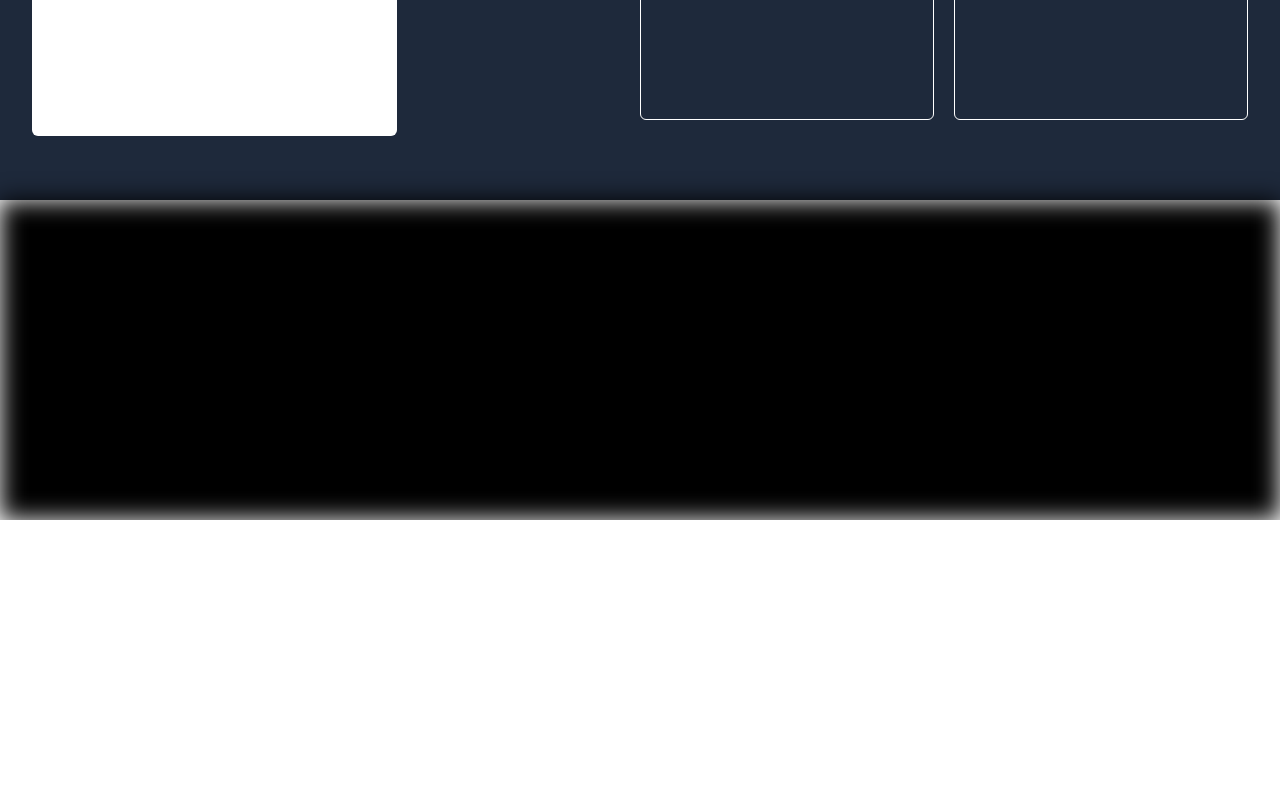
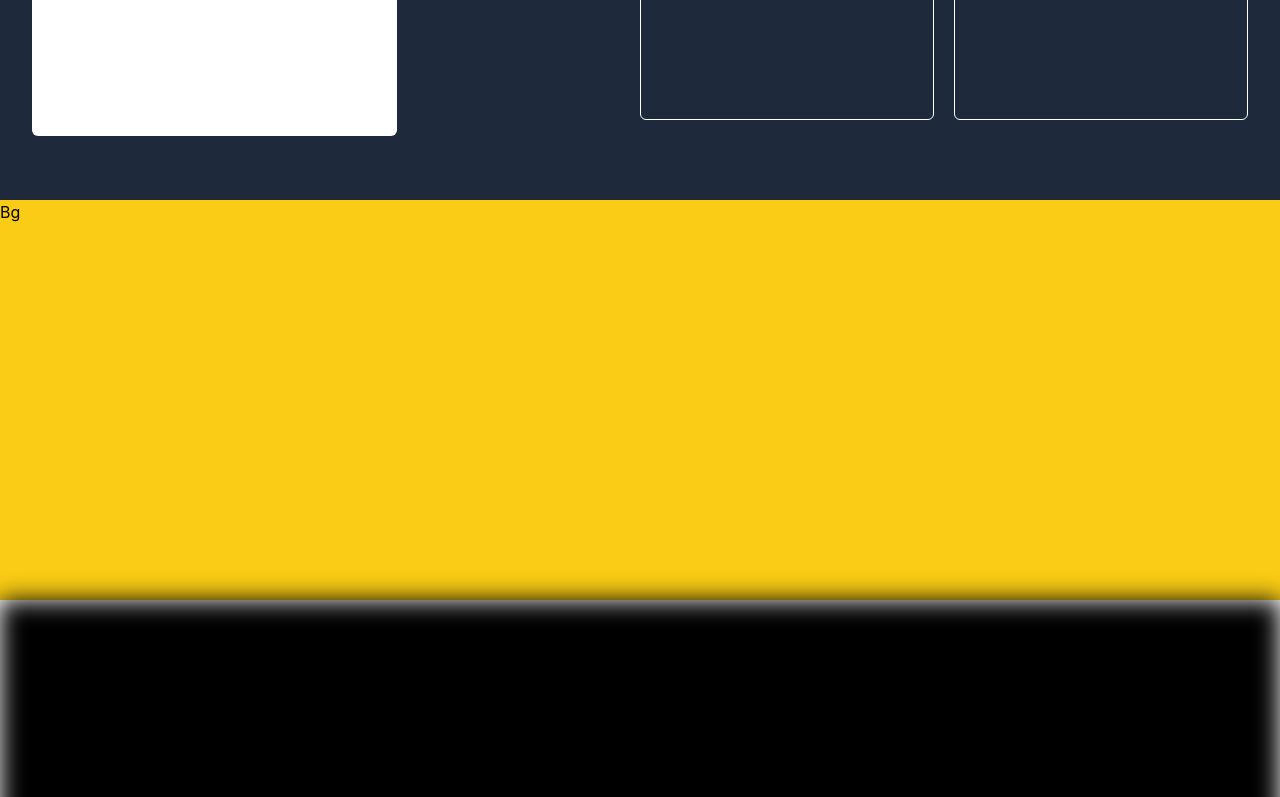
Before and after one commit to meejay18/github-Collab, a React (Vite) app: page / in a window 1280 px wide. Shown: the part 512-1309 px from the top of the page. Before the commit the page ends 1032 px from the top, so only its background shows below. Built offline with nearby package versions, Linux system fonts and the light colour scheme.

Commit message:
yellow bg

```diff
--- a/src/App.tsx
+++ b/src/App.tsx
@@ -2,12 +2,14 @@ import React from "react";
 import HeaderComp from "./Components/HeaderComp";
 import Hero from "./Components/Hero";
 import Footer from "./Components/Footer";
+import Bg from "./Components/bg";
 
 const App = () => {
   return (
     <div>
       <HeaderComp />
       <Hero />
+      <Bg />
       <Footer />
     </div>
   );
--- /dev/null
+++ b/src/Components/bg.tsx
@@ -0,0 +1,7 @@
+import React from "react";
+
+const Bg = () => {
+  return <div className="w-full h-[50vh] bg-yellow-400">Bg</div>;
+};
+
+export default Bg;
```
